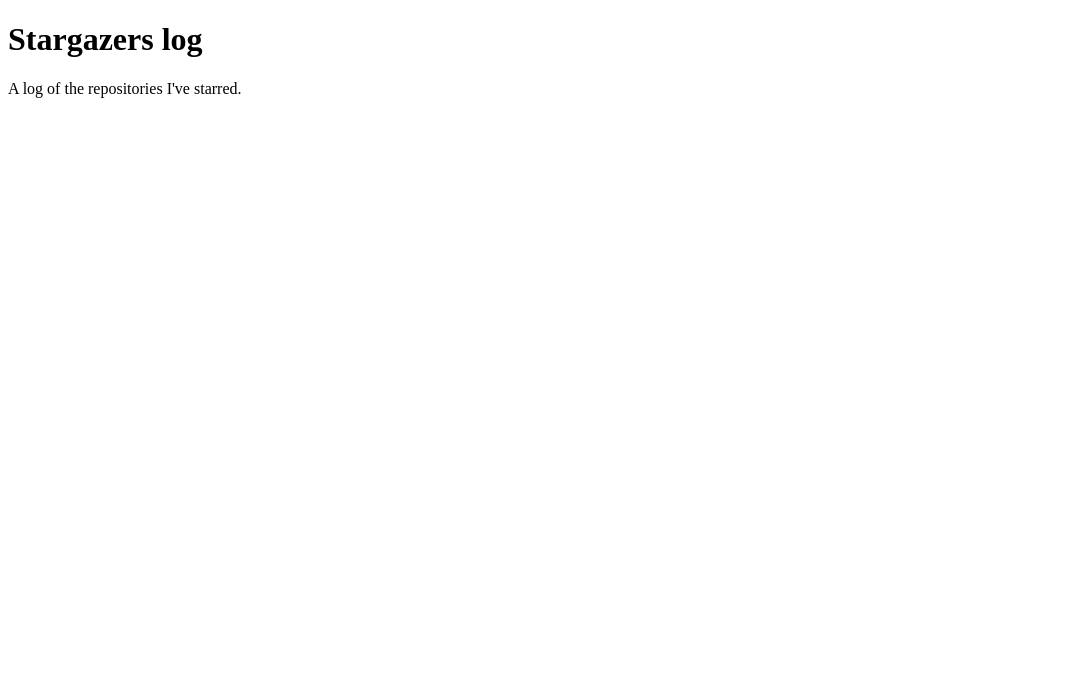
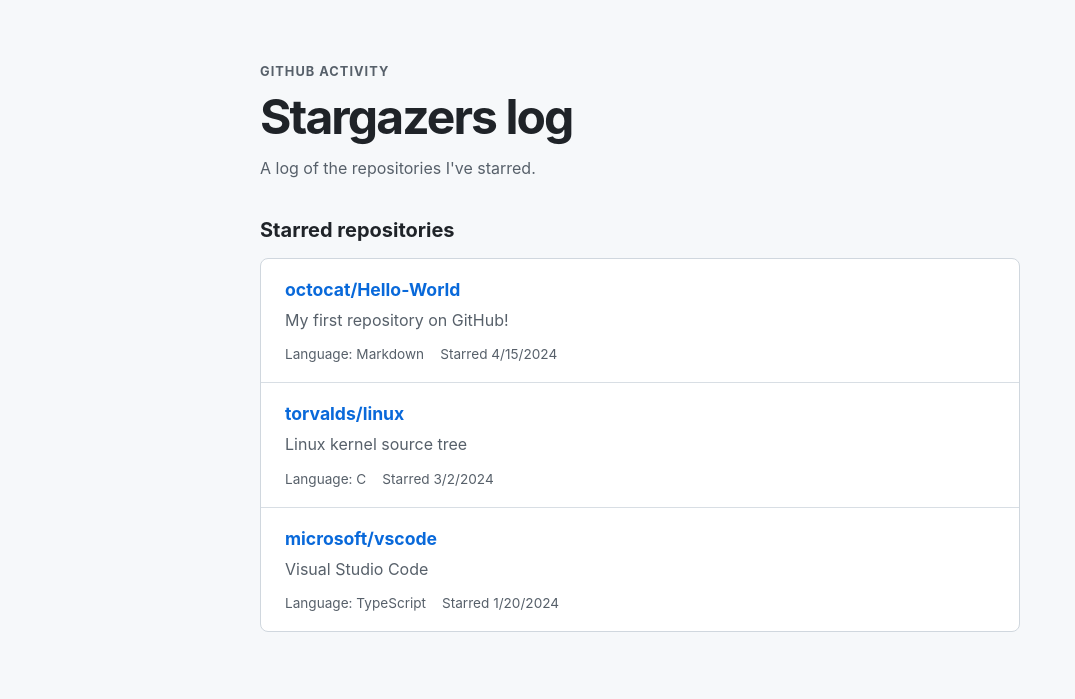
Before and after one commit to anshukarthiks/stargazers-log, a plain HTML site: page index.html in a window 1280 px wide. Shown: the whole page, without its empty margins (0-1075 px from the left). Drawn offline with Linux system fonts and the light colour scheme.

Commit message:
Add starred repositories list

```diff
--- /dev/null
+++ b/events.json
@@ -0,0 +1,20 @@
+[
+  {
+    "repository": "octocat/Hello-World",
+    "description": "My first repository on GitHub!",
+    "language": "Markdown",
+    "starred_at": "2024-04-15"
+  },
+  {
+    "repository": "torvalds/linux",
+    "description": "Linux kernel source tree",
+    "language": "C",
+    "starred_at": "2024-03-02"
+  },
+  {
+    "repository": "microsoft/vscode",
+    "description": "Visual Studio Code",
+    "language": "TypeScript",
+    "starred_at": "2024-01-20"
+  }
+]
--- a/index.html
+++ b/index.html
@@ -2,10 +2,24 @@
 <html lang="en">
   <head>
     <meta charset="utf-8">
+    <meta name="viewport" content="width=device-width, initial-scale=1">
     <title>Stargazers log</title>
+    <link rel="stylesheet" href="style.css">
+    <script src="script.js" defer></script>
   </head>
   <body>
-    <h1>Stargazers log</h1>
-    <p>A log of the repositories I've starred.</p>
+    <main class="page">
+      <header class="page-header">
+        <p class="eyebrow">GitHub activity</p>
+        <h1>Stargazers log</h1>
+        <p>A log of the repositories I've starred.</p>
+      </header>
+      <section aria-labelledby="repositories-heading">
+        <h2 id="repositories-heading">Starred repositories</h2>
+        <ul id="repository-list" class="repository-list" aria-live="polite">
+          <li class="status-message">Loading starred repositories...</li>
+        </ul>
+      </section>
+    </main>
   </body>
 </html>
--- /dev/null
+++ b/script.js
@@ -0,0 +1,58 @@
+const repositoryList = document.querySelector("#repository-list");
+
+function renderRepositories(repositories) {
+  repositoryList.replaceChildren();
+
+  if (!Array.isArray(repositories) || repositories.length === 0) {
+    const emptyMessage = document.createElement("li");
+    emptyMessage.className = "status-message";
+    emptyMessage.textContent = "No starred repositories to show yet.";
+    repositoryList.append(emptyMessage);
+    return;
+  }
+
+  for (const repository of repositories) {
+    const item = document.createElement("li");
+    item.className = "repository";
+
+    const heading = document.createElement("h3");
+    const link = document.createElement("a");
+    link.href = `https://github.com/${encodeURIComponent(repository.repository).replaceAll("%2F", "/")}`;
+    link.textContent = repository.repository;
+    heading.append(link);
+
+    const description = document.createElement("p");
+    description.className = "repository-description";
+    description.textContent = repository.description;
+
+    const metadata = document.createElement("div");
+    metadata.className = "repository-meta";
+
+    const language = document.createElement("span");
+    language.textContent = `Language: ${repository.language}`;
+
+    const date = document.createElement("time");
+    date.dateTime = repository.starred_at;
+    date.textContent = `Starred ${new Date(`${repository.starred_at}T00:00:00`).toLocaleDateString()}`;
+
+    metadata.append(language, date);
+    item.append(heading, description, metadata);
+    repositoryList.append(item);
+  }
+}
+
+fetch("./events.json")
+  .then((response) => {
+    if (!response.ok) {
+      throw new Error(`Could not load repositories (${response.status}).`);
+    }
+    return response.json();
+  })
+  .then(renderRepositories)
+  .catch((error) => {
+    const message = document.createElement("li");
+    message.className = "status-message";
+    message.textContent = "Unable to load starred repositories. Please try again later.";
+    repositoryList.replaceChildren(message);
+    console.error(error);
+  });
--- /dev/null
+++ b/style.css
@@ -0,0 +1,111 @@
+:root {
+  color-scheme: light;
+  font-family: -apple-system, BlinkMacSystemFont, "Segoe UI", sans-serif;
+  color: #1f2328;
+  background: #f6f8fa;
+}
+
+* {
+  box-sizing: border-box;
+}
+
+body {
+  margin: 0;
+  min-width: 320px;
+}
+
+.page {
+  width: min(100% - 2rem, 760px);
+  margin: 0 auto;
+  padding: 4rem 0;
+}
+
+.page-header {
+  margin-bottom: 2.5rem;
+}
+
+.eyebrow {
+  margin: 0 0 0.5rem;
+  color: #57606a;
+  font-size: 0.8rem;
+  font-weight: 700;
+  letter-spacing: 0.08em;
+  text-transform: uppercase;
+}
+
+h1 {
+  margin: 0;
+  font-size: clamp(2rem, 6vw, 3rem);
+  letter-spacing: -0.04em;
+}
+
+.page-header > p:last-child {
+  margin: 0.75rem 0 0;
+  color: #57606a;
+}
+
+h2 {
+  margin: 0 0 1rem;
+  font-size: 1.25rem;
+}
+
+.repository-list {
+  margin: 0;
+  padding: 0;
+  list-style: none;
+  border: 1px solid #d0d7de;
+  border-radius: 8px;
+  background: #fff;
+}
+
+.repository {
+  padding: 1.25rem 1.5rem;
+}
+
+.repository + .repository,
+.status-message + .repository {
+  border-top: 1px solid #d8dee4;
+}
+
+.repository h3 {
+  margin: 0;
+  font-size: 1.1rem;
+}
+
+.repository a {
+  color: #0969da;
+  text-decoration: none;
+}
+
+.repository a:hover {
+  text-decoration: underline;
+}
+
+.repository-description {
+  margin: 0.5rem 0 0.9rem;
+  color: #57606a;
+  line-height: 1.5;
+}
+
+.repository-meta {
+  display: flex;
+  flex-wrap: wrap;
+  gap: 0.5rem 1rem;
+  color: #57606a;
+  font-size: 0.85rem;
+}
+
+.status-message {
+  padding: 1.25rem 1.5rem;
+  color: #57606a;
+}
+
+@media (max-width: 480px) {
+  .page {
+    padding: 2.5rem 0;
+  }
+
+  .repository {
+    padding: 1rem;
+  }
+}
```
